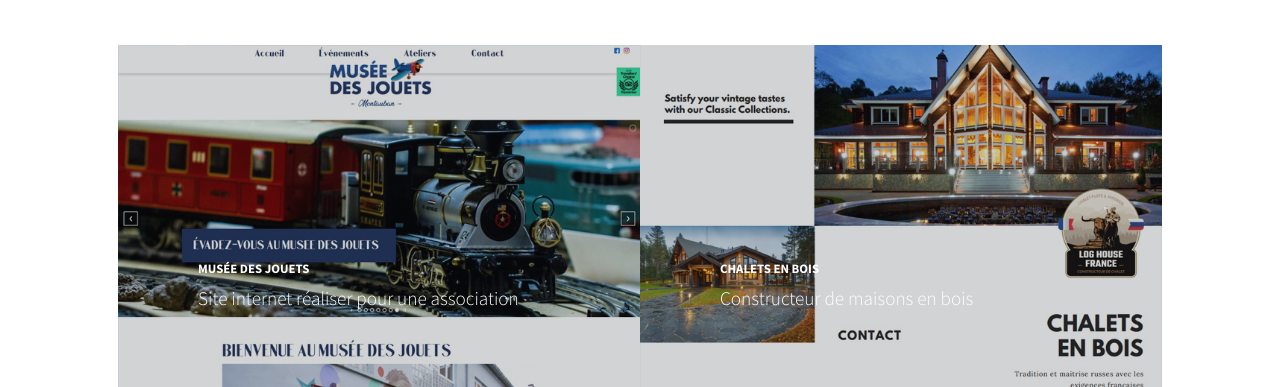
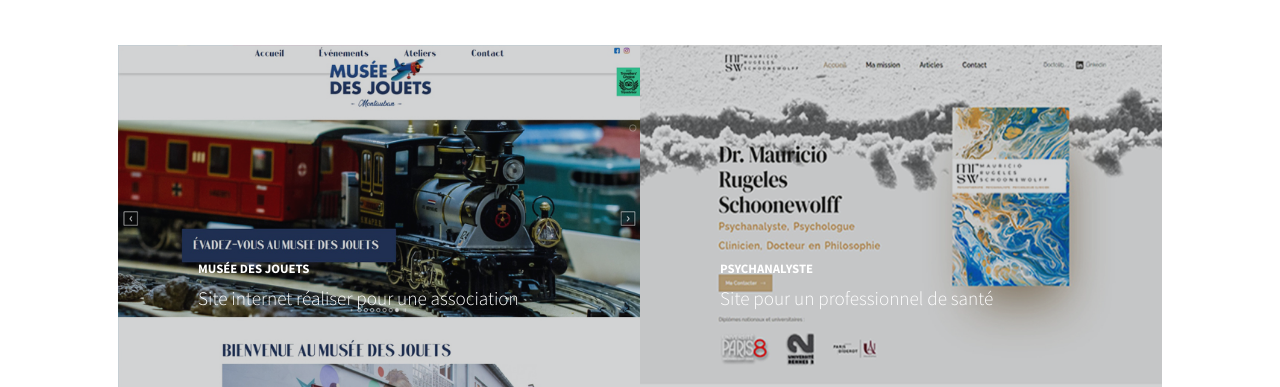
Before and after one commit to AnastasiiaBonnafous/Resum-CV, a plain HTML site: page index.html in a window 1280 px wide. Shown: the part 2397-2784 px from the top of the page. Drawn offline with nearby package versions, Linux system fonts and the light colour scheme.

Commit message:
Add files via upload

```diff
--- a/index.html
+++ b/index.html
@@ -116,14 +116,14 @@
                         </a>
                     </div>
                     <div class="col-lg-6">
-                        <a class="portfolio-item" target="_blank" href="https://www.loghouse.fi/fr/">
+                        <a class="portfolio-item" href="">
                             <div class="caption">
                                 <div class="caption-content">
-                                    <div class="h2">Chalets en Bois</div>
-                                    <p class="mb-0">Constructeur de maisons en bois</p>
+                                    <div class="h2">Psychanalyste</div>
+                                    <p class="mb-0">Site pour un professionnel de santé</p>
                                 </div>
                             </div>
-                            <img class="img-fluid" src="assets/img/portfolio-2.jpg" alt="Maisons en bois" />
+                            <img class="img-fluid" src="assets/img/portfolio-5.jpg" alt="Site web pour un professionnel de santé" />
                         </a>
                     </div>
                     <div class="col-lg-6">
```
Also changed, not shown: assets/img/WhatsApp Image 2023-05-02 at 14.18.45.jpeg (added), assets/img/portfolio-5.jpg (added).
